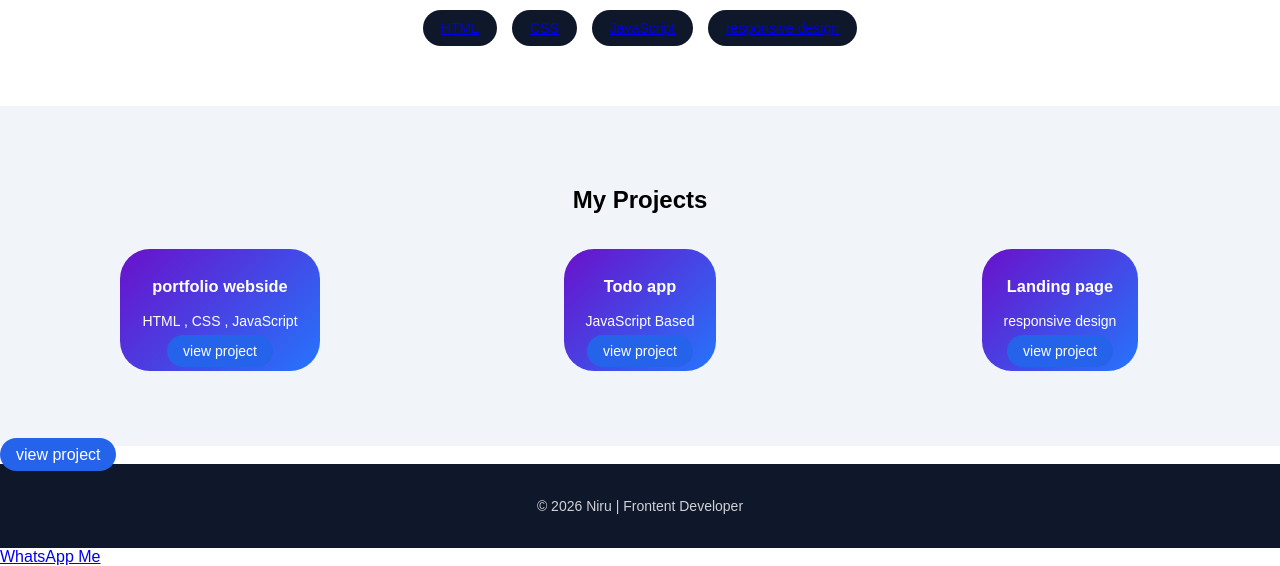
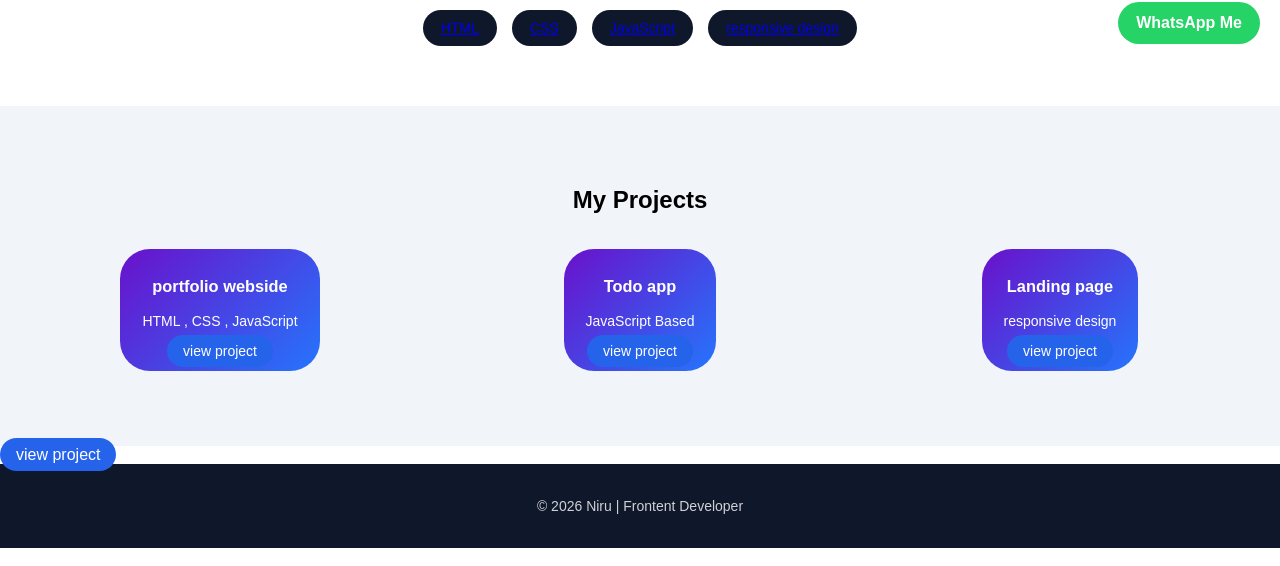
Before and after one commit to kumarniru507-collab/portfolio-website, a plain HTML site: page index.html in a window 1280 px wide. Shown: the part 736-1302 px from the top of the page. Drawn offline with Linux system fonts and the light colour scheme.

Commit message:
Update style.css

```diff
--- a/style.css
+++ b/style.css
@@ -122,4 +122,16 @@ margin-bottom: 15px;
 .footer p{
     font-size: 14px;
     opacity: 0.8;
+
 }
+.whatsapp-btn{
+    position:fixed;
+    bottom: 20px;
+    right:20px;
+    background:#25D366;
+    color: white;
+    padding:12px 18px;
+    border-radius:50px;
+    text-decoration:none;
+    font-weight: bold;
+}
```
